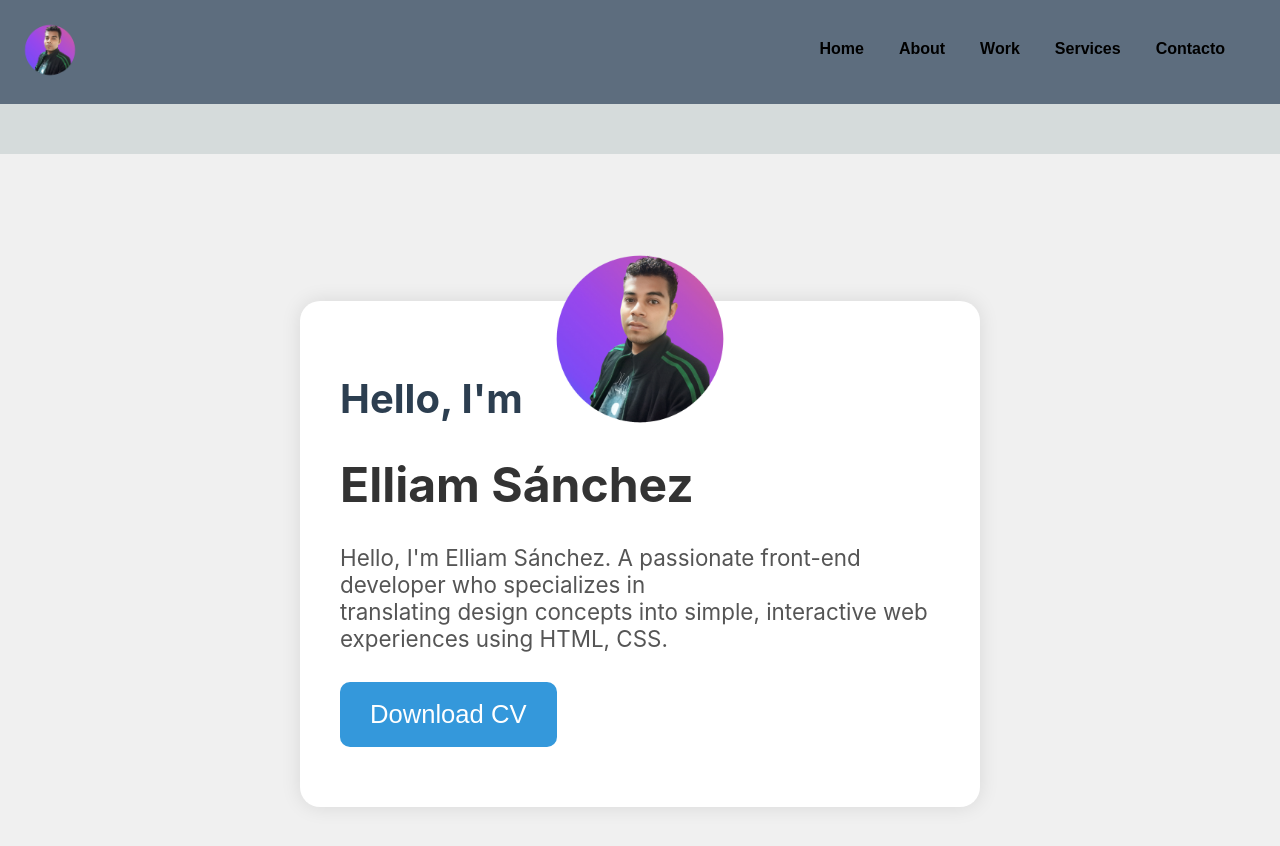
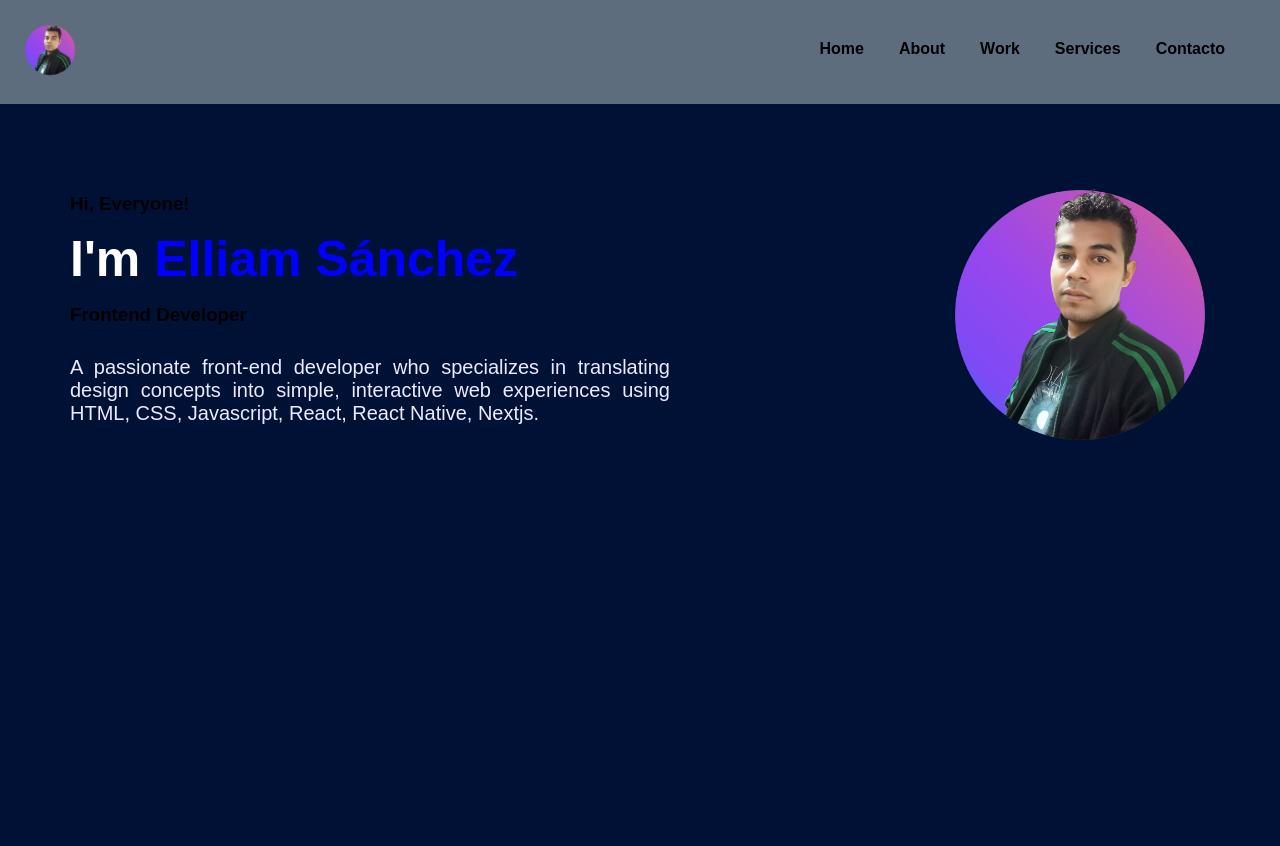
Before and after one commit to Elliam-Sanchez510/Landing-page, a React (Create React App) app: page / in a window 1280 px wide. Shown: the top 846 px of the page. After the commit the page ends 800 px from the top, so only its background shows below. Built offline with nearby package versions, Linux system fonts and the light colour scheme.

Commit message:
Adding new styles on startup

```diff
--- a/src/components/screens/AboutMeParagraph.tsx
+++ b/src/components/screens/AboutMeParagraph.tsx
@@ -4,24 +4,22 @@ import foto from '../image/foto.png';
 
 const AboutMeParagraph: React.FC = () => {
   return (
-    <div className="about-me-container">
-
-      <div className="content-wrapper">
-        <div className="text-content">
-          <h2>Hello, I'm</h2>
-          <h1>Elliam Sánchez</h1>
-          <p>Hello, I'm Elliam Sánchez. A passionate front-end developer who specializes in <br />
-            translating design concepts into simple, interactive web experiences using HTML, CSS.</p>
-
-          <button className='download'>Download CV</button>
+    <section id="home" className="home">
+        <div className="content">
+            <h3>Hi, Everyone!</h3>
+            <h1>I'm <span>Elliam Sánchez</span></h1>
+            <h3>Frontend Developer</h3>
+            <p>
+            A passionate front-end developer who specializes in translating
+            design concepts into simple, interactive web experiences using
+            HTML, CSS, Javascript, React, React Native, Nextjs.
+            </p>
+        </div>
+        <div className="image-container">
+        <img src={foto} alt="foto" />
         </div>
 
-        <div className="foto">
-          <img src={foto} alt="foto" />
-        </div>
-      </div>
-
-    </div>
+    </section>
   );
 };
 
--- a/src/components/screens/Home.tsx
+++ b/src/components/screens/Home.tsx
@@ -5,6 +5,7 @@ const Home: React.FC = (): JSX.Element => {
   return (
     <>
       <AboutMe />
+
     </>
   );
 };
--- a/src/components/styles/AboutMeParagraph.css
+++ b/src/components/styles/AboutMeParagraph.css
@@ -1,18 +1,15 @@
-.about-me-container {
+body {
+    background-color: #001136; /*Verificar este color porque los demas compontes lo estan heredando*/
+    margin: 0;
+    font-family: 'Arial', sans-serif;
+}
+
+.home {
     display: flex;
     flex-direction: column;
     align-items: center;
-    height: 100vh;
-    background-color: #f0f0f0;
-    opacity: 0;
-    animation: fadeIn 1.5s ease-in-out forwards;
-    margin-top: 50px;
-}
-
-@media screen and (max-width: 767px) {
-    .about-me-container {
-        margin-top: 30px;
-    }
+    padding: 50px;
+    animation: fadeIn 1.5s ease-out;
 }
 
 @keyframes fadeIn {
@@ -27,89 +24,64 @@
     }
 }
 
-.content-wrapper {
-    display: flex;
-    flex-direction: column;
+.content {
+    max-width: 600px;
+    padding: 20px;
     text-align: center;
-    padding: 40px;
-    border-radius: 20px;
-    background-color: #ffffff;
-    box-shadow: 0 0 20px rgba(0, 0, 0, 0.1);
 }
 
-h2 {
-    font-size: 2.5rem;
-    margin-bottom: 20px;
-    color: #2c3e50;
+.container h3 {
+    font-size: 32px;
+    font-weight: 700;
+    color: #ebebff;
 }
 
-h1 {
-    font-size: 3rem;
-    margin-bottom: 15px;
-    color: #3498db;
+.content h1 {
+    font-size: 50px;
+    font-weight: 700;
+    margin: -3px 0;
+    color: white;
 }
 
-p {
-    font-size: 1.4rem;
-    margin-bottom: 30px;
-    color: #555555;
+span {
+    color: blue;
 }
 
-.download {
-    padding: 18px 30px;
-    font-size: 1.6rem;
-    background-color: #3498db;
-    color: #fff;
-    border: none;
-    border-radius: 10px;
-    cursor: pointer;
-    transition: background-color 0.3s ease;
-    margin-bottom: 20px;
-    animation: fadeIn 1.5s ease-in-out forwards;
+.content p {
+    font-size: 20px;
+    color: #ebebff;
+    margin: 30px 0;
+    text-align: justify;
 }
 
-.download:hover {
-    background-color: #00bcd4;
+.image-container {
+    width: 100%;
+    max-width: 300px;
+    margin-top: 30px;
+    animation: fadeIn 1.5s ease-out;
 }
 
-/* .foto */
-.foto {
-    max-width: 100%;
-    overflow: hidden;
-    border-radius: 20px;
-    margin-bottom: 20px;
-}
-
-.foto img {
+.image-container img {
     width: 100%;
-    max-height: 100%;
-    height: auto;
-    transition: transform 0.5s ease;
-}
-
-.foto img {
-    transform: scale(0.9);
-    animation: fadeIn 1.5s ease-in-out forwards, zoomIn 1s ease-in-out forwards;
-}
-
-@keyframes zoomIn {
-    from {
-        transform: scale(0.9);
-    }
-
-    to {
-        transform: scale(1);
-    }
+    height: 100%;
+    object-fit: cover;
+    border-radius: 50%;
 }
 
 @media screen and (min-width: 768px) {
-    .about-me-container {
-        flex-direction: row-reverse;
+    .home {
+        flex-direction: row;
+        justify-content: space-between;
+        align-items: center;
     }
 
-    .content-wrapper {
-        max-width: 600px;
-        margin: 0 auto;
+    .content {
         text-align: left;
     }
+
+    .image-container {
+        width: 300px;
+        height: 300px;
+        margin-top: 0;
+    }
 }
```
